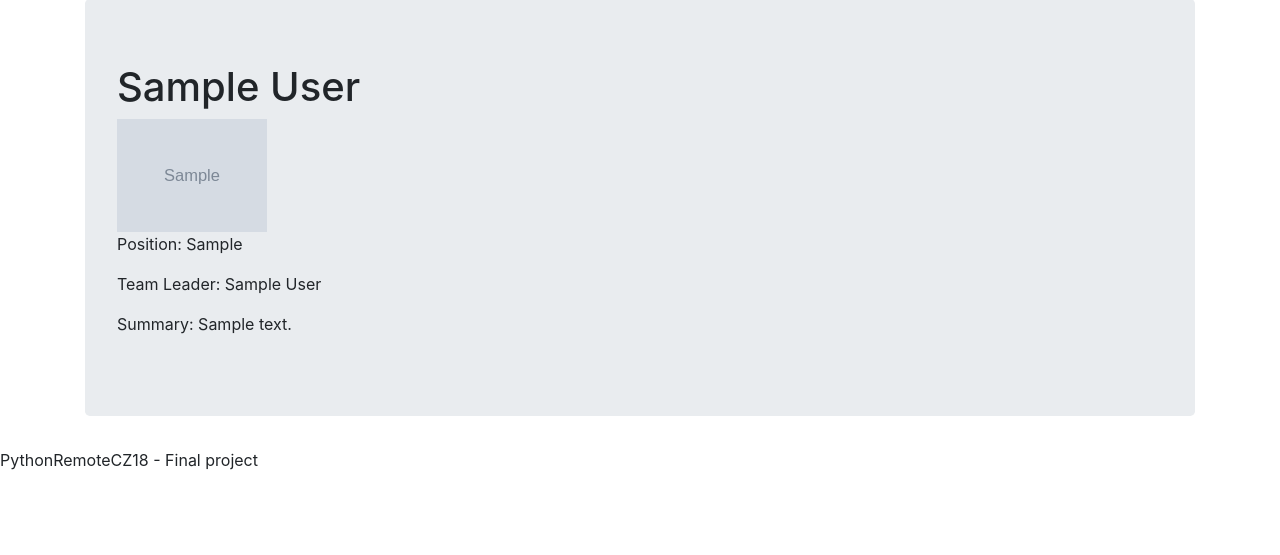
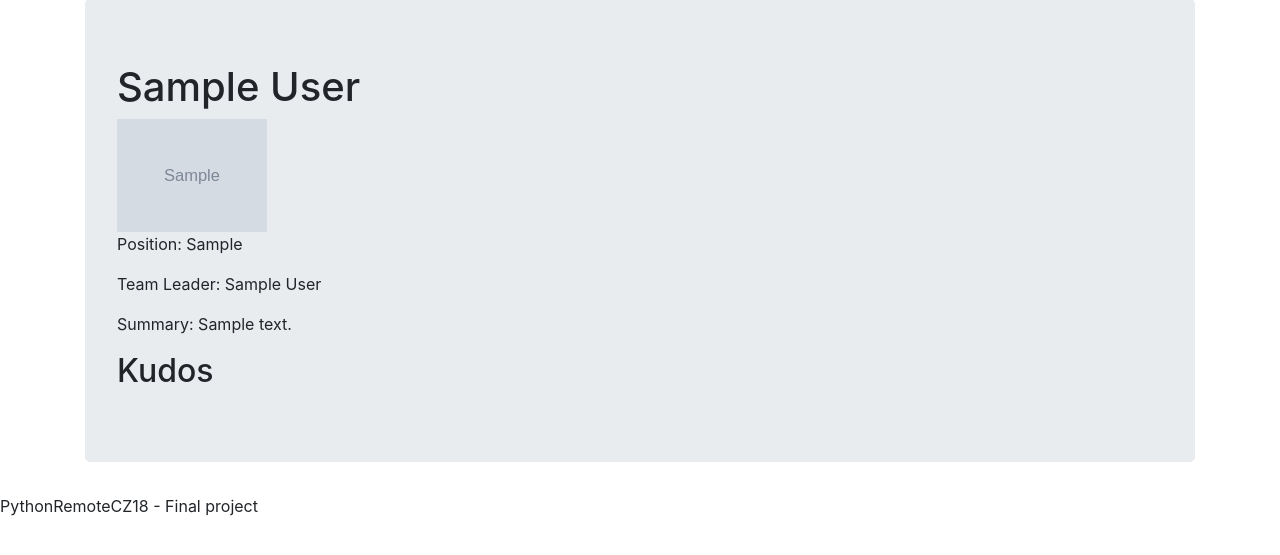
Before and after one commit to VeronikaCilova/FinalProject, a Django app: page /accounts/profile/ in a window 1280 px wide. Shown: the part 57-612 px from the top of the page. Run offline with Django 4.2, Linux system fonts and the light colour scheme; a user stored in the database is signed in; tables that the repository leaves empty hold one stand-in row (values such as "Sample post"); grey boxes marked "Sample" are stand-in pictures; some libraries are stand-ins or nearby versions.

Commit message:
adding kudos feature, signup fix

```diff
--- a/viewer/templates/user_page.html
+++ b/viewer/templates/user_page.html
@@ -3,16 +3,28 @@
 {% block content %}
 
 <div class="profile-details">
-    <h1>{{ profile.user.first_name}} {{ profile.user.last_name }}</h1>
+    <h1>{{ profile.user.first_name }} {{ profile.user.last_name }}</h1>
     <div class="profile-images">
         <span class="profile-image">
             <img src="{{ profile.picture.url }}" alt="Profile Picture" width="150px">
         </span>
     </div>
     <p>Position: {{ profile.position }}</p>
-<!--    TODO: odstranit závorku z příjmení teamleadera-->
+    <!-- TODO: odstranit závorku z příjmení teamleadera -->
     <p>Team Leader: {{ profile.supervisor }}</p>
     <p>Summary: {{ profile.bio }}</p>
 </div>
 
+<div class="kudos-section">
+    <h2>Kudos</h2>
+
+        {% for feedback in feedbacks %}
+            <div>
+                <strong>{{ feedback.creation_date }}</strong>: {{ feedback.description }}
+                <em>by {{ feedback.evaluator.user.username }}</em>
+            </div>
+        {% endfor %}
+    </ul>
+</div>
+
 {% endblock %}
```
